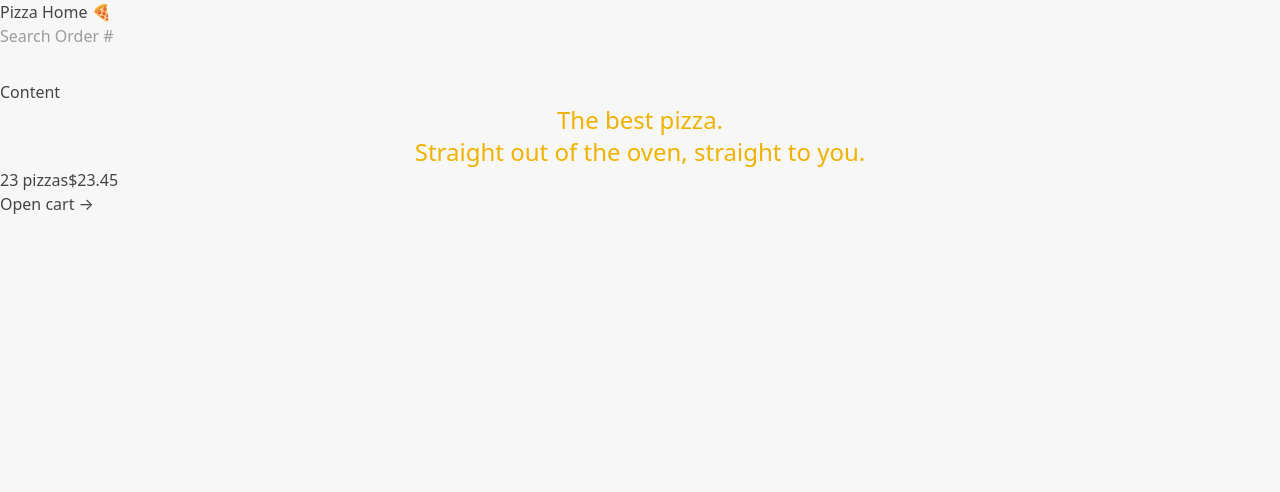
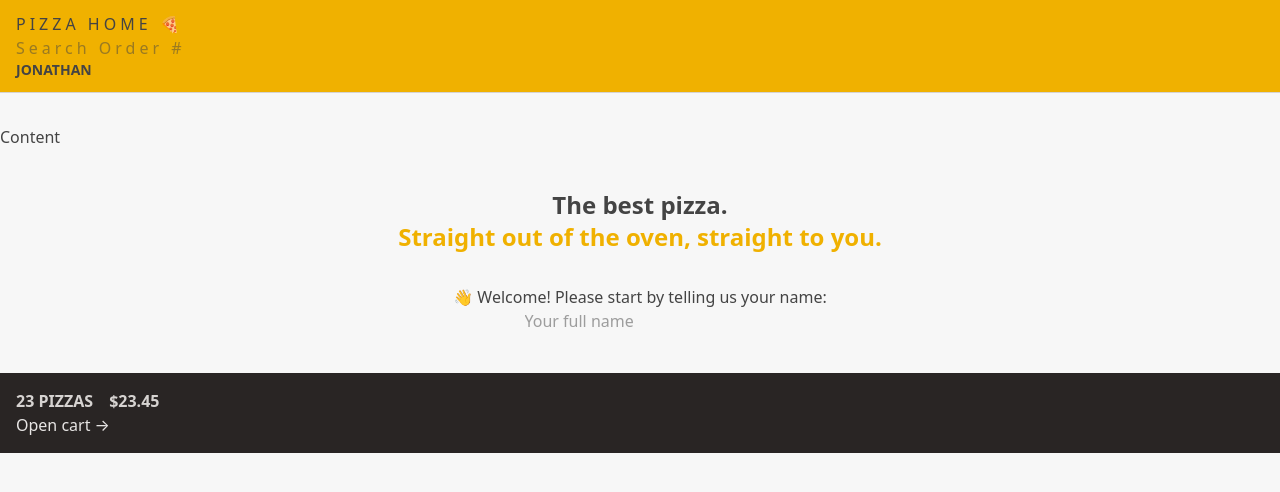
Before and after one commit to joncoe/learning-and-practice-react-pizza-shop, a React (Vite) app: page / in a window 1280 px wide. Shown: the top 492 px of the page. Built offline with nearby package versions, Linux system fonts and the light colour scheme.

Commit message:
Add basic tailwind styles

```diff
--- a/index.html
+++ b/index.html
@@ -6,7 +6,7 @@
 		<meta name="viewport" content="width=device-width, initial-scale=1.0" />
 		<title>🍕 🍕 🍕 🍕</title>
 	</head>
-	<body>
+	<body class="bg-stone-100 text-stone-700">
 		<div id="root"></div>
 		<script type="module" src="/src/main.jsx"></script>
 	</body>
--- a/src/features/cart/CartOverview.jsx
+++ b/src/features/cart/CartOverview.jsx
@@ -2,8 +2,8 @@ import { Link } from 'react-router-dom';
 
 function CartOverview() {
 	return (
-		<div>
-			<p>
+		<div className="bg-stone-800 text-stone-200 p-4">
+			<p className="text-stone-300 font-semibold uppercase space-x-4">
 				<span>23 pizzas</span>
 				<span>$23.45</span>
 			</p>
--- /dev/null
+++ b/src/features/user/Username.jsx
@@ -0,0 +1,7 @@
+import React from 'react'
+
+export default function Username() {
+  return (
+    <div className='text-sm font-semibold tracking-normal'>JOnathan</div>
+  )
+}
--- a/src/ui/Header.jsx
+++ b/src/ui/Header.jsx
@@ -1,11 +1,13 @@
 import { Link } from 'react-router-dom';
 import SearchOrder from '../features/order/SearchOrder';
+import Username from '../features/user/Username';
 
 export default function Header() {
 	return (
-		<header>
+		<header className='bg-yellow-500 uppercase tracking-[0.25rem] px-4 py-3 border-b border-stone-300'>
 			<Link to="/">Pizza Home 🍕</Link>
 			<SearchOrder />
+      <Username/>
 		</header>
 	);
 }
--- a/src/ui/Home.jsx
+++ b/src/ui/Home.jsx
@@ -1,11 +1,13 @@
+import CreateUser from '../features/user/CreateUser'
 function Home() {
   return (
-    <div>
-      <h1 className="text-2xl text-yellow-500 text-center">
+    <div  className='my-10  text-center'>
+      <h1 className="text-2xl font-semibold mb-8">
         The best pizza.
         <br />
-        Straight out of the oven, straight to you.
+        <span className="text-yellow-500">Straight out of the oven, straight to you.</span>
       </h1>
+      <CreateUser/>
     </div>
   );
 }
```
